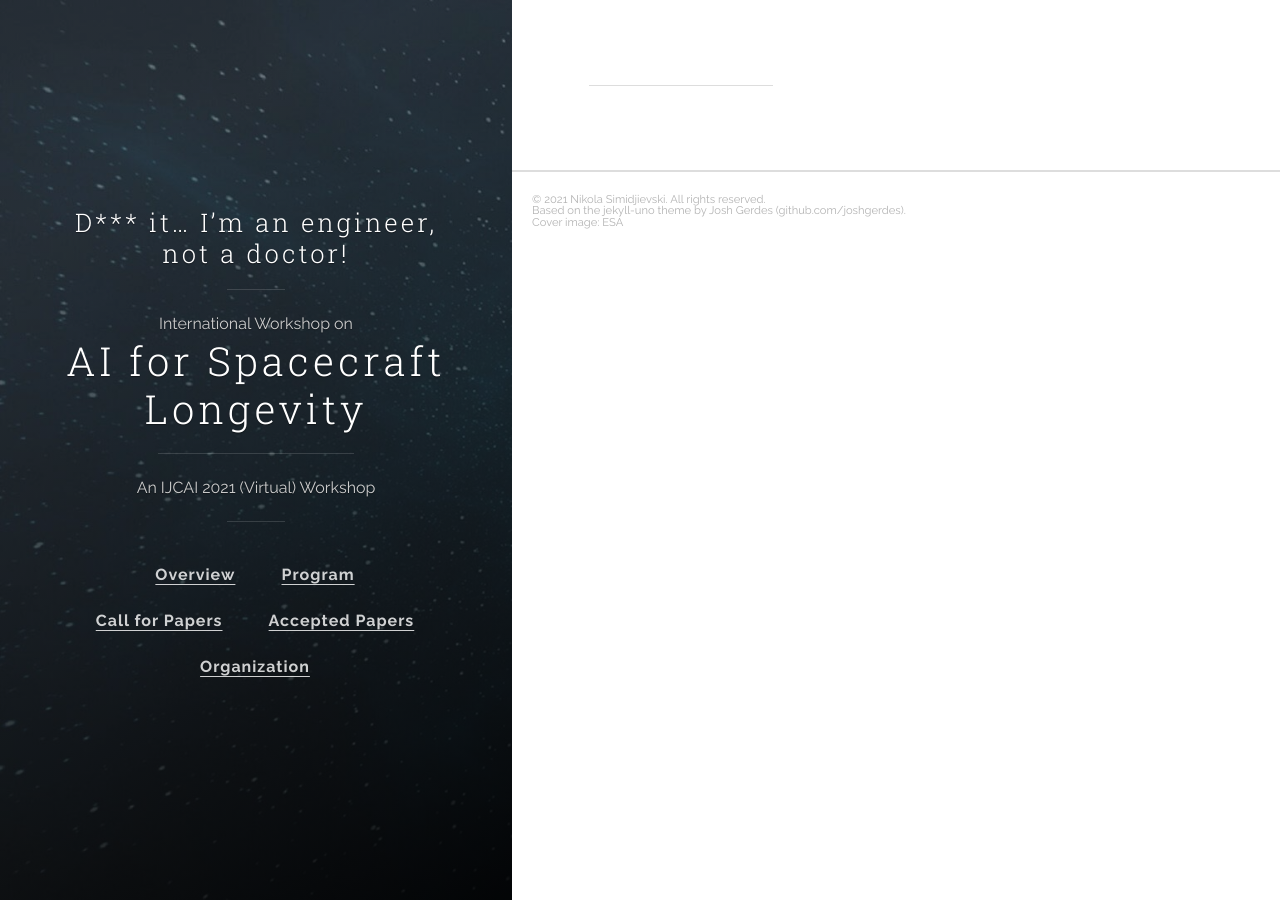
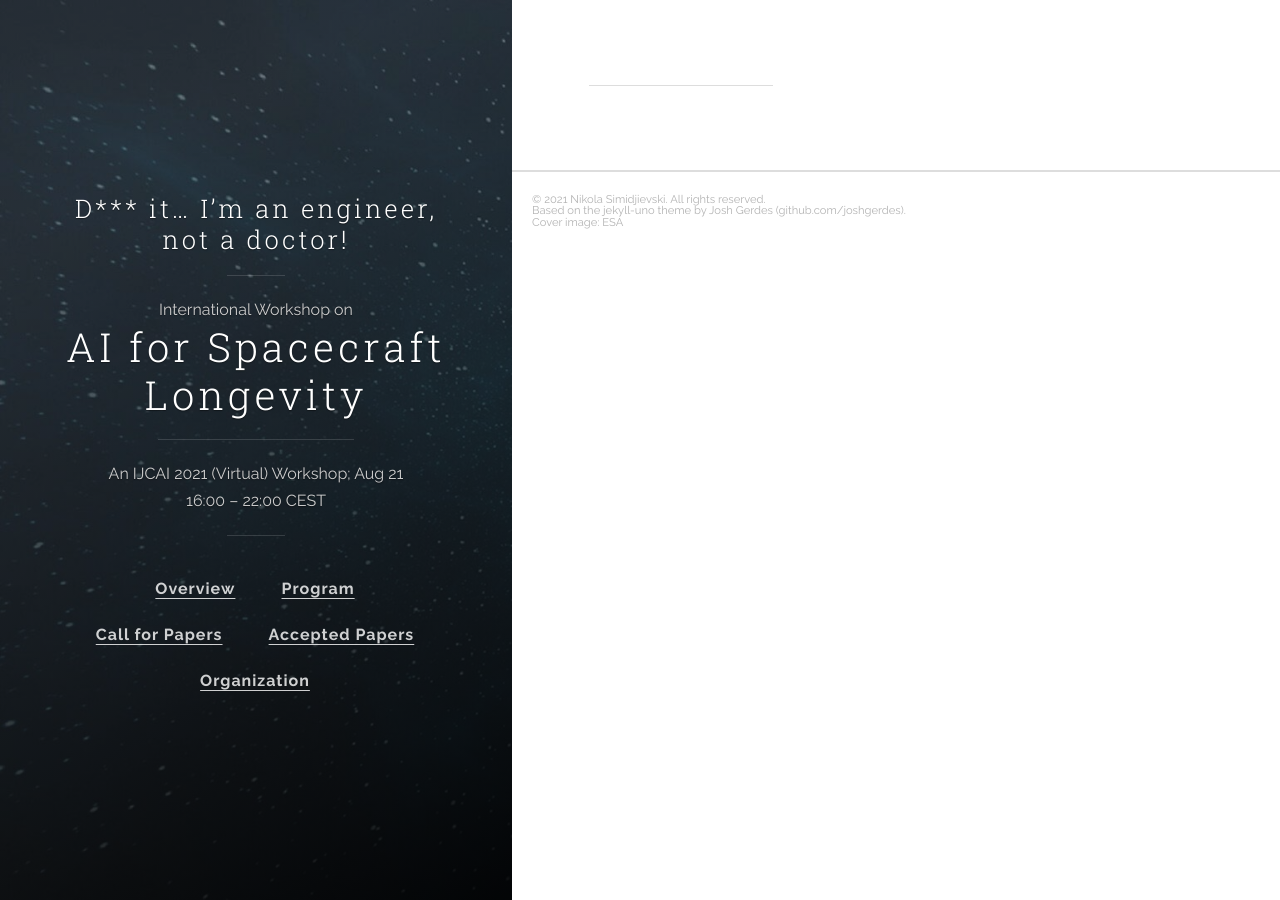
Before and after one commit to ai4spacecraft/ai4spacecraft.github.io, a Jekyll site: the page built from index.html, in a window 1280 px wide. Built offline with Jekyll 4.4.1, drawn with Linux system fonts in a browser that asks for light colours; the list of posts is cut into pages by our own code.

Commit message:
Update _config.yml

```diff
--- a/_config.yml
+++ b/_config.yml
@@ -2,7 +2,7 @@
 title: 'AI for Spacecraft Longevity'
 lead: 'International Workshop on'
 title2: 'D*** it… I’m an engineer, not a doctor!'
-description: 'An IJCAI 2021 (Virtual) Workshop'
+description: 'An IJCAI 2021 (Virtual) Workshop; Aug 21 16:00 – 22:00 CEST'
 url: 'http://joshgerdes.com/jekyll-uno'
 baseurl: ''
 # google_analytics: 'UA-XXXXXX-X'
```
